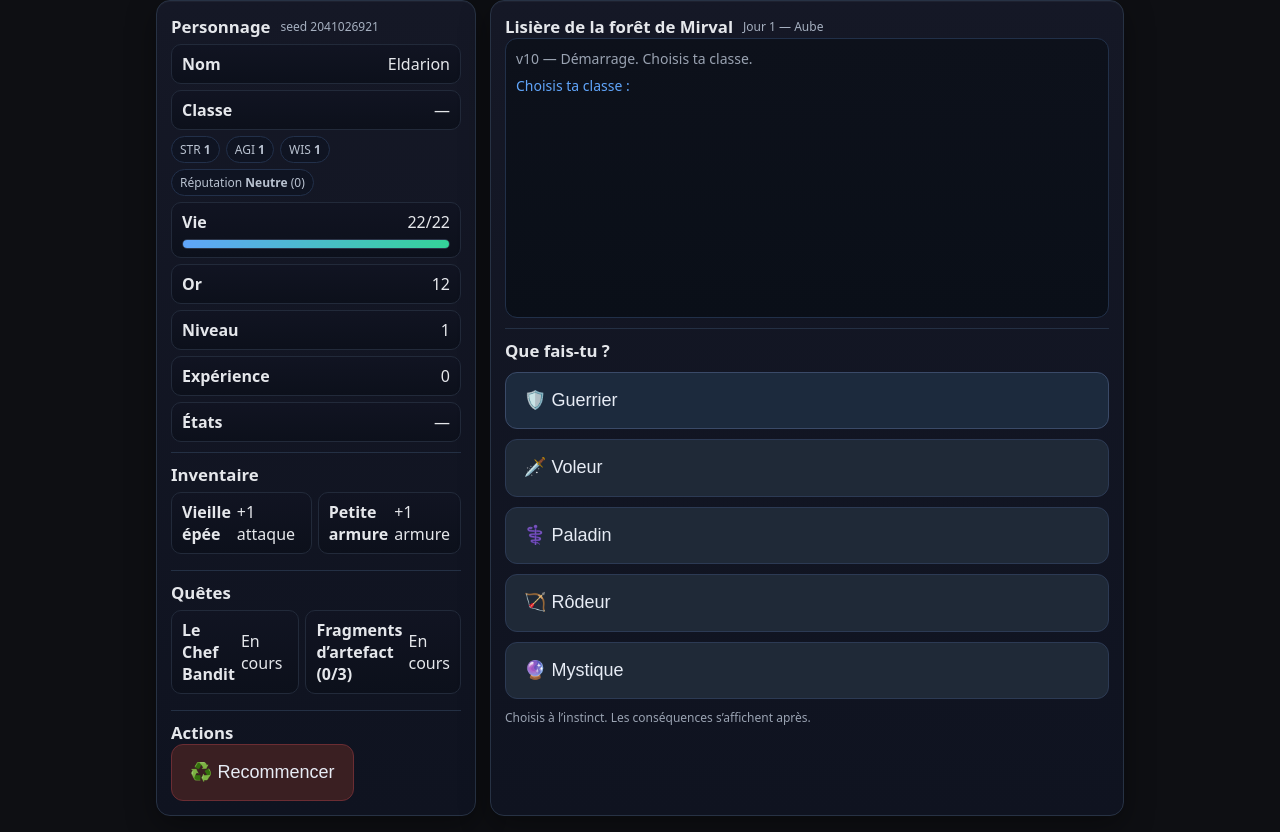
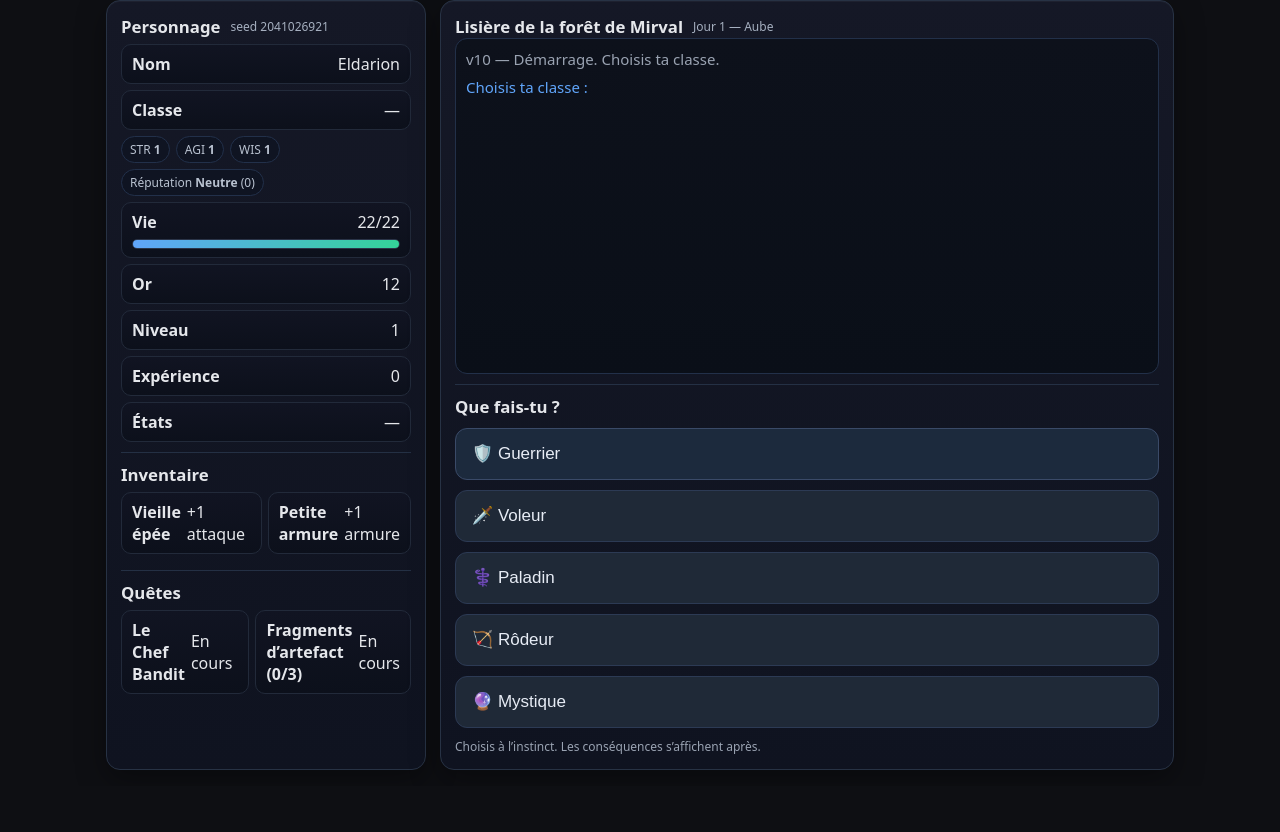
Before and after one commit to Retsukogrr/mirval-pwa, a plain HTML site: page play.html in a window 1280 px wide. Shown: the part 67-899 px from the top of the page. After the commit the page ends 853 px from the top, so only its background shows below. Drawn offline with Linux system fonts and the light colour scheme.

Commit message:
Update play.html

```diff
--- a/play.html
+++ b/play.html
@@ -3,8 +3,9 @@
 <head>
   <meta charset="utf-8" />
   <meta name="viewport" content="width=device-width, initial-scale=1" />
-<title>Aventurier de Mirval — v10</title>
+  <title>Aventurier de Mirval — Director's Cut (v10)</title>
   <meta name="theme-color" content="#0e0f13" />
+  <!-- (Optionnel PWA) : si tu as manifest.webmanifest et sw.js -->
   <link rel="manifest" href="./manifest.webmanifest">
   <link rel="apple-touch-icon" href="./icons/icon-192.png">
   <meta name="apple-mobile-web-app-capable" content="yes">
@@ -15,84 +16,101 @@
       --bg:#0e0f13; --panel:#171923; --accent:#6ee7b7; --muted:#a6b0c0;
       --danger:#ef4444; --warn:#f59e0b; --ok:#22c55e; --info:#60a5fa;
       --text:#e5e7eb; --btn:#1f2937; --btn-hover:#273244;
+      --border:#273244; --border2:#223049;
     }
     *{box-sizing:border-box}
-  body{margin:0;background:var(--bg);color:var(--text);font-family:system-ui,-apple-system,Segoe UI,Roboto,Ubuntu,"Noto Sans",Arial}
-  .wrap{max-width:1000px;margin:0 auto;padding:16px}
+    html,body{height:100%}
+    body{
+      margin:0; background:var(--bg); color:var(--text);
+      font-family:system-ui,-apple-system,Segoe UI,Roboto,Ubuntu,"Noto Sans",Arial,sans-serif;
+      -webkit-font-smoothing:antialiased; -moz-osx-font-smoothing:grayscale;
+    }
+    .wrap{max-width:1100px;margin:0 auto;padding:16px}
     header{display:flex;justify-content:space-between;align-items:center;gap:10px;margin-bottom:12px}
     h1{margin:0;font-size:clamp(1.1rem,2.6vw,1.8rem)}
     .badge{font-size:12px;padding:4px 8px;border-radius:999px;background:#0b1220;border:1px solid #1f2a3a;color:var(--muted)}
 
     .grid{display:grid;grid-template-columns:320px 1fr;gap:14px}
-  @media (max-width:860px){.grid{grid-template-columns:1fr}}
+    @media (max-width:960px){ .grid{grid-template-columns:1fr} }
 
-  .panel{background:linear-gradient(180deg,#151826,#0f1320);border:1px solid #273244;border-radius:14px;padding:14px;
-         box-shadow:0 10px 30px rgba(0,0,0,.35),inset 0 1px 0 rgba(255,255,255,.04)}
-
+    .panel{
+      background:linear-gradient(180deg,#151826,#0f1320);
+      border:1px solid var(--border);
+      border-radius:14px;padding:14px;
+      box-shadow:0 10px 30px rgba(0,0,0,.35), inset 0 1px 0 rgba(255,255,255,.04)
+    }
     .title{display:flex;align-items:center;gap:10px}
     .title h2{margin:0;font-size:1.05rem}
     .meta{color:var(--muted);font-size:12px}
 
-  .stat{display:grid;grid-template-columns:1fr auto;gap:6px;align-items:center;margin:6px 0;padding:8px 10px;
-        border-radius:10px;background:linear-gradient(180deg,#111422,#0c101b);border:1px solid #222a3a}
+    .stat{
+      display:grid;grid-template-columns:1fr auto;gap:6px;align-items:center;margin:6px 0;padding:8px 10px;
+      border-radius:10px;background:linear-gradient(180deg,#111422,#0c101b);border:1px solid #222a3a
+    }
     .attrs,.chips{display:flex;flex-wrap:wrap;gap:6px}
     .chip{background:#0f1422;border:1px solid #22304a;color:#b9c2d0;border-radius:999px;padding:4px 8px;font-size:12px}
     .inv{display:grid;grid-template-columns:1fr 1fr;gap:6px}
 
     .bar{height:10px;background:#0b0e15;border-radius:999px;overflow:hidden;border:1px solid #2a3448}
-  .bar>i{display:block;height:100%;background:linear-gradient(90deg,#60a5fa,#34d399);width:50%}
+    .bar>i{display:block;height:100%;background:linear-gradient(90deg,#60a5fa,#34d399);width:100%}
 
-  .log{height:280px;overflow:auto;background:linear-gradient(180deg,#0d111b,#0a0f18);
-       border:1px solid #213049;border-radius:12px;padding:10px;font-size:14px}
+    .log{
+      height:min(42vh,360px);overflow:auto;background:linear-gradient(180deg,#0d111b,#0a0f18);
+      border:1px solid var(--border2);border-radius:12px;padding:10px;font-size:15px;scroll-behavior:smooth
+    }
     .log p{margin:0 0 8px}
-  .log .sys{color:#9aa3b2} .log .good{color:var(--ok)}
-  .log .bad{color:var(--danger)} .log .warn{color:var(--warn)}
-  .log .info{color:var(--info)}
+    .log .sys{color:#9aa3b2}
+    .log .good{color:var(--ok)} .log .bad{color:var(--danger)} .log .warn{color:var(--warn)} .log .info{color:var(--info)}
+    .scene{
+      margin:8px 0 12px;padding:8px;border-radius:10px;background:#0c1220;border:1px solid #1e2a42;
+      display:flex;justify-content:center;align-items:center
+    }
 
     .divider{height:1px;background:#243044;margin:10px 0}
     .choices{display:grid;gap:10px;margin-top:10px}
-
-  button{appearance:none;border:0;background:var(--btn);color:#e7ecf5;padding:16px 18px;border-radius:12px;
-         cursor:pointer;border:1px solid #2c3a54;transition:transform .05s ease, background .12s ease, border-color .12s ease;
-         text-align:left;font-size:18px;line-height:1.3}
+    button{
+      appearance:none;border:0;background:var(--btn);color:#e7ecf5;padding:14px 16px;border-radius:12px;cursor:pointer;
+      border:1px solid #2c3a54;transition:transform .05s ease, background .12s ease, border-color .12s ease;text-align:left;font-size:17px;line-height:1.3
+    }
     button:hover{background:var(--btn-hover);border-color:#3a4a68}
     button:active{transform:translateY(1px)}
     .btn-primary{background:#1c2a3d;border-color:#3a4a68}
     .btn-danger{background:#3a1f22;border-color:#6b2d33}
     .btn-ghost{background:transparent;border-color:#334155}
-
     .footer{margin-top:10px;display:flex;justify-content:space-between;gap:10px;flex-wrap:wrap;color:#9aa3b2;font-size:12px}
-
-  /* Styles pour les visuels SVG dans le log */
-  .scene { margin: 12px 0; text-align: center; }
-  .scene svg { max-width: 220px; height: auto; display: block; margin: 0 auto; animation: fadein 0.6s ease; }
-  @keyframes fadein { from { opacity:0; transform:scale(0.95);} to { opacity:1; transform:scale(1);} }
+    .scene svg text{font-family:inherit}
   </style>
 </head>
-
 <body>
   <div class="wrap">
     <header>
-      <h1>🗡️ Aventurier de Mirval — v10</h1>
-      <span class="badge">JDR solo — quêtes, réputation, classes & combats évolués</span>
+      <h1>🗡️ Aventurier de Mirval — Director's Cut (v10)</h1>
+      <span class="badge">JDR solo — classes, combats, quêtes & réputation</span>
     </header>
 
     <div class="grid">
+      <!-- Colonne gauche : fiche personnage -->
       <aside class="panel">
-        <div class="title"><h2>Personnage</h2><span class="meta" id="seedInfo"></span></div>
+        <div class="title">
+          <h2>Personnage</h2>
+          <span class="meta" id="seedInfo"></span>
+        </div>
+
         <div class="stat"><b>Nom</b><span id="p-name">Eldarion</span></div>
         <div class="stat"><b>Classe</b><span id="p-class">—</span></div>
-        <div class="attrs">
+
+        <div class="attrs" aria-label="Attributs">
           <span class="chip">STR <b id="a-str">1</b></span>
           <span class="chip">AGI <b id="a-agi">1</b></span>
           <span class="chip">WIS <b id="a-wis">1</b></span>
           <span class="chip">Réputation <b id="rep-label">Neutre</b> (<span id="rep">0</span>)</span>
         </div>
+
         <div class="stat">
-          <b>Vie</b><span><span id="hp">20</span>/<span id="hpmax">20</span></span>
+          <b>Vie</b><span><span id="hp">22</span>/<span id="hpmax">22</span></span>
           <div class="bar" style="grid-column:1 / -1;"><i id="hpbar" style="width:100%"></i></div>
         </div>
-        <div class="stat"><b>Or</b><span id="gold">10</span></div>
+        <div class="stat"><b>Or</b><span id="gold">12</span></div>
         <div class="stat"><b>Niveau</b><span id="lvl">1</span></div>
         <div class="stat"><b>Expérience</b><span id="xp">0</span></div>
         <div class="stat"><b>États</b><span id="status">—</span></div>
@@ -104,23 +122,21 @@
         <div class="divider"></div>
         <div class="title"><h2>Quêtes</h2></div>
         <div id="quests" class="inv"></div>
-
-        <div class="divider"></div>
-        <div class="title"><h2>Actions</h2></div>
-        <div class="chips">
-          <button id="btn-reset" class="btn-danger">♻️ Recommencer</button>
-        </div>
       </aside>
 
+      <!-- Colonne droite : zone de jeu -->
       <main class="panel">
         <div class="title">
           <h2 id="location">Lisière de la forêt de Mirval</h2>
           <span class="meta" id="day">Jour 1 — Aube</span>
         </div>
-        <div class="log" id="log"></div>
+
+        <div class="log" id="log" aria-live="polite" aria-atomic="false"></div>
+
         <div class="divider"></div>
         <div class="title"><h2>Que fais-tu ?</h2></div>
         <div class="choices" id="choices"></div>
+
         <div class="footer">
           <div>Choisis à l’instinct. Les conséquences s’affichent après.</div>
           <div id="lastRoll" class="meta"></div>
@@ -129,7 +145,7 @@
     </div>
   </div>
 
-  <!-- Script principal -->
-  <script src="game.js"></script>
+  <!-- Script du jeu (v10) -->
+  <script src="./game.js"></script>
 </body>
 </html>
```
Lines whose indentation alone changed are shown as unchanged.
